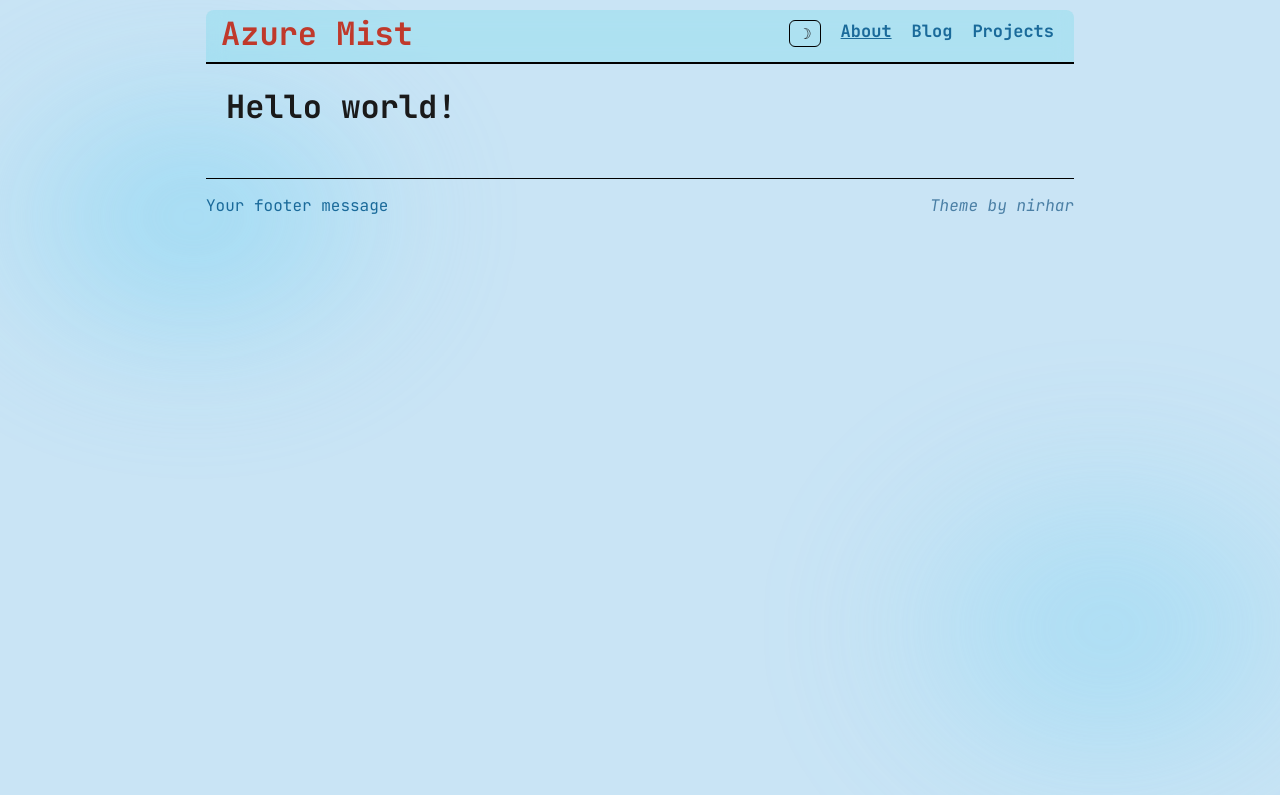
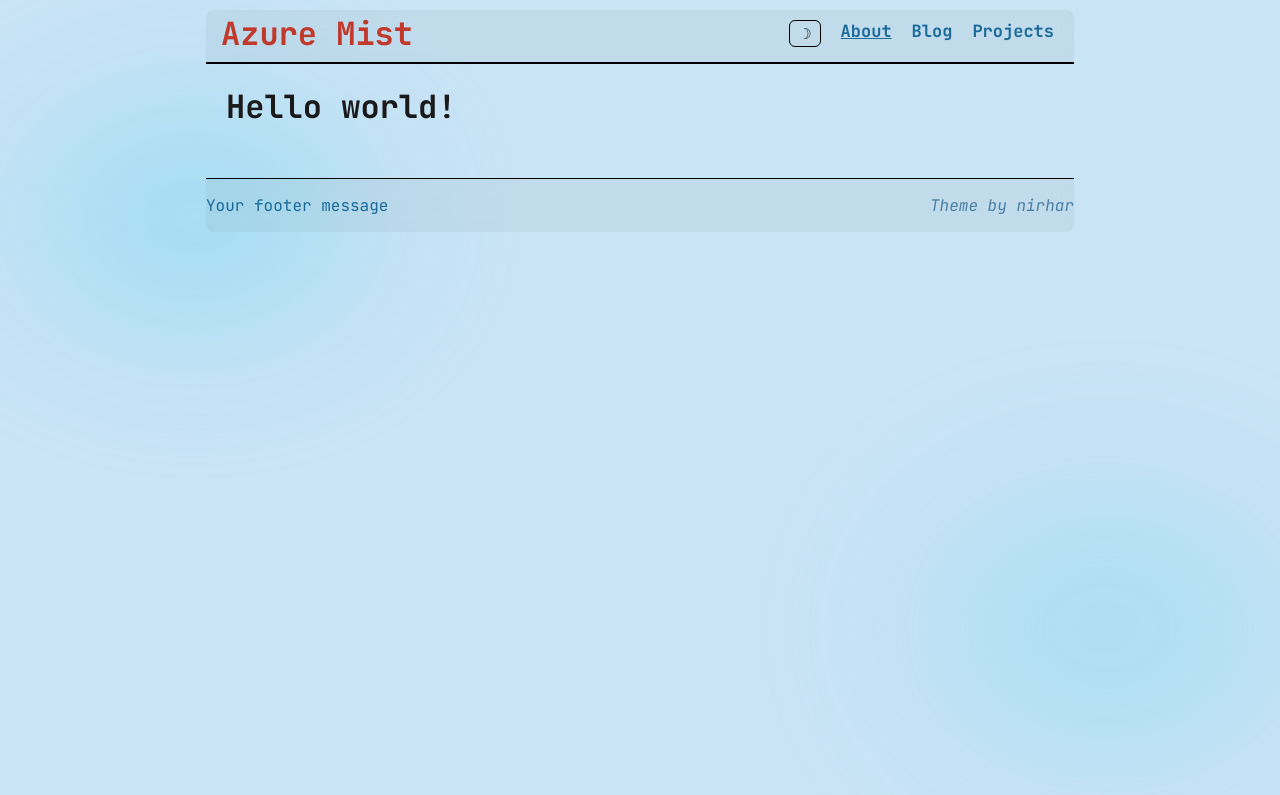
Before and after one commit to Nirhar/azure-mist, a Jekyll site: the page built from index.md, in a window 1280 px wide. Shown: the top 795 px of the page. Built offline with Jekyll 4.4.1, drawn with Linux system fonts in a browser that asks for light colours.

Commit message:
Add mist effect in footer

```diff
--- a/_sass/main.scss
+++ b/_sass/main.scss
@@ -6,7 +6,7 @@
   --color-text: #1a1a1a;
   --color-border: black;
   --color-mist: rgba(130, 213, 243, 0.87);
-  --color-glass: rgba(91, 213, 232, 0.25);
+  --color-glass: rgba(85, 101, 103, 0.064);
 }
 
 [data-theme="dark"] {
@@ -132,11 +132,15 @@
 }
 .footer {
   border-top: 1px solid var(--color-border);
-  display:flex;
+  display: flex;
   justify-content: space-between;
   align-items: center;
   padding-top: 0px;
   margin-top: 50px;
+  background: var(--color-glass);
+  backdrop-filter: blur(10px);
+  -webkit-backdrop-filter: blur(10px);
+  border-radius: 0 0 8px 8px;
 }
 .footer-theme-decl a{
   color: var(--color-muted);
```
